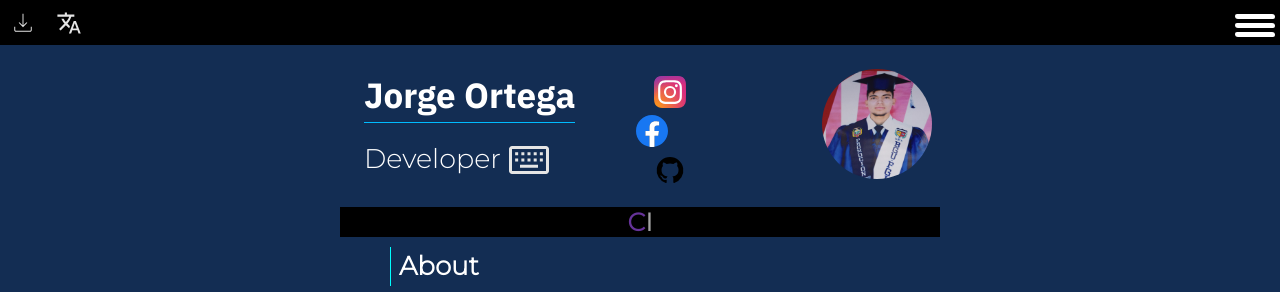
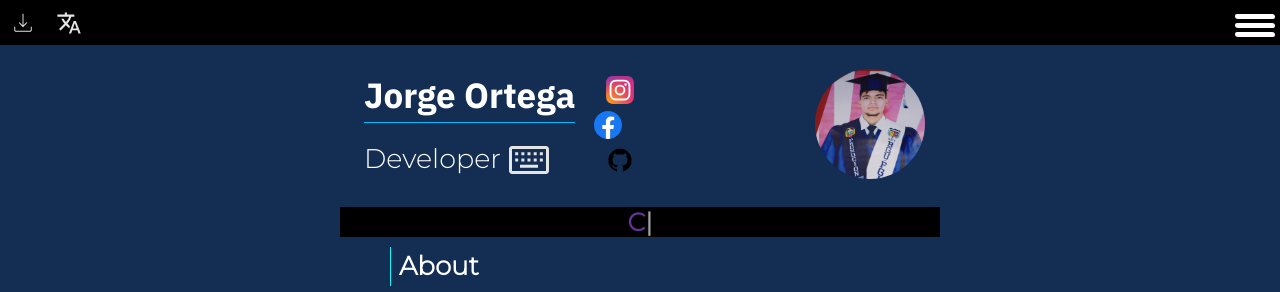
Before and after one commit to jorgeortega123/MyMoneyApp, a React (Vite) app: page /cv in a window 1280 px wide. Shown: the top 292 px of the page. Built offline with nearby package versions, Linux system fonts and the light colour scheme; no server answers; a web font is replaced by a local one.

Commit message:
Social added

```diff
--- a/src/components/cv/ContainerProyects.tsx
+++ b/src/components/cv/ContainerProyects.tsx
@@ -1,4 +1,4 @@
-import React, { useEffect } from "react";
+import React, { useCallback, useEffect } from "react";
 //@ts-ignore
 import newWindow from "../../assets/svg/newWindow.svg";
 export default function ContainerProyects({
@@ -93,13 +93,15 @@ export default function ContainerProyects({
 */
 
   //window.addEventListener('load', ()=> elemets())
+
+
   return (
     <div className="w-full border pl-2 pr-2">
       <div className="items-center flex justify-center">
         <div className="w-max h-max flex rotate180 flex-col-reverse justify-right">
-          <span className="linesTitle oneTitle"></span>
-          <span className="linesTitle twoTitle"></span>
-          <span className="linesTitle thrTitle"></span>
+          <span className={`linesTitle oneTitle w-[${(index + 1 * 100 / 4)}px]`}></span>
+          <span className={`linesTitle twoTitle w-[${(index + 1  * 100 / 2)}px]`}></span>
+          <span className={`linesTitle thrTitle w-[${(index + 1  * 100 / 2)}px]`}></span>
         </div>
         <p>{title}</p>
         <img
@@ -115,7 +117,7 @@ export default function ContainerProyects({
         />
       </div>
       <div className="flex-col sm:flex-row w-full">
-        <div className="w-full items-center flex justify-center p-2">
+        <div className="w-full items-center flex justify-center p-2 proyects-container">
           <img src={img} className="imageExamples " alt="" />
         </div>
         <div className="h-full flex flex-col justify-end">
--- a/src/components/cv/index.jsx
+++ b/src/components/cv/index.jsx
@@ -221,11 +221,11 @@ const CvMain = () => {
                 <img className="fill-slate-200 pl-1" src={keyboardSvg} alt="" />
               </div>
             </div>
-            <div className="pt-6 pr-5 pl-1 w-full">
+            <div className="pt-6 w-full">
               <div className="flex w-full">
-                <div className="flex-col ml-[60px]">
+                <div className="flex-col ml-4 justify-left">
                 <SocialNetworks url={'https://www.instagram.com/jorgeandresyts/'} img={instagramSGV} classNamee={'ml-2'}></SocialNetworks>
-                <SocialNetworks url={'https://www.facebook.com/mateo.garrido.5268'}  img={facebookSVG} classNamee={'ml-[-10px]'}></SocialNetworks>
+                <SocialNetworks url={'https://www.facebook.com/mateo.garrido.5268'}  img={facebookSVG} classNamee={'ml-[-4px]'}></SocialNetworks>
                 <SocialNetworks url={'https://github.com/jorgeortega123'} img={githubSVG} classNamee={'ml-2'}></SocialNetworks>
                 </div>
                 <div className="cvImage"></div>
@@ -243,16 +243,16 @@ const CvMain = () => {
                 className="w-full console-underscoree bg-transparent"
                 id="console"
               >
-                I
+                |
               </div>
             </div>
           </div>
           <div id="about" className="textWrote w-10/12 mx-auto">
             <div className="w-full flex flex-col space-y-5 mb-5">
+
               <p className="titleText">{dataText.headers.about}</p>
-              <p className="normalText containerText">
-                {dataText.headers.aboutInfo}
-              </p>
+              <div className="normalText containerText" dangerouslySetInnerHTML={{__html:dataText.headers.aboutInfo}}></div>
+
             </div>
             <div id="proyects">
               <p className="titleText mb-5 mt-1 ">Proyects</p>
--- a/src/components/cv/index.scss
+++ b/src/components/cv/index.scss
@@ -83,11 +83,17 @@ html {
 .cvImage {
     width: 110px;
   height: 110px;
-  position: absolute;
- right: 8px;
+ position: absolute;
+ right: 0px;
+ margin-right: 15px;
   background-image: url('../../assets/image/cv/cv.jpg');
   background-size: cover;
-  border-radius: 100px;
+  border-radius: 300px;
+}
+.Social {
+  position: relative;
+  width: 28px;
+  margin: 7px;
 }
 .tagsLanguajes {
   width: min-content;
@@ -179,26 +185,29 @@ html {
 
   .oneTitle {
     top: 5px;
-    width: 12px;
+
 
     }
     .twoTitle {
       top: -2px;
-      width: 55px;
+
     }
     .thrTitle {
       bottom: 2px;
-      width: 30px
+
     }
 .rotate180  {
   transform: rotate(180deg);
 }
+.proyects-container {
+  min-width: 340px;
+}
 .imageExamples {
   background-image: url('../../src/assets/cv/proyects/myMoney.jpg');
   background-repeat: no-repeat;
-  min-width: 420px;
 }
-.Social {
-  width: 32px;
-  margin: 7px;
+
+.text-bold{
+  font-weight: 800;
+  color: #02ff63;
 }
--- a/src/components/cv/langs.js
+++ b/src/components/cv/langs.js
@@ -2,16 +2,16 @@ export const lang = {
     es: {
         headers: {
             about: 'Acerca de mi',
-            aboutInfo: 'Hola, soy desarrollador <mark> frontend <mark/>, desde los 14 he estado en el mundo de la programacion conozco varios frameworks y tecnologias web. Como: ReactJs, TailwindCss (Tambien manejo Css nativo y Vanila JS).  a un nivel avanzado. Tambien manejo plataformas como Cloudfare, Azure y Google Cloud, He trabajado con Apis de google y telegram. '
+            aboutInfo: "Hola, soy desarrollador <span class='text-bold'>frontend</span>, desde los 14 he estado en el mundo de la programacion conozco varios frameworks y tecnologias web. Como: <span class='text-bold'>ReactJs</span>, <span class='text-bold'>TailwindCss</span> (Tambien manejo Css nativo y Vanila JS).  a un nivel avanzado. Tambien manejo plataformas como Cloudfare, Azure y Google Cloud, He trabajado con <span class='text-bold'>Apis</span> de Google y telegram. "
         },
         contact: {
-            about: 'Si quiere contactarse conmigo puede mandar un sms o llamar al numero:',
+            about: "Si quiere <span class='text-bold'>contactarse</span> conmigo puede mandar un sms o llamar al numero:",
             number: '0962716235'
         },
         proyects: [
             {
                 title: 'My Money',
-                about: 'Una billetera digital que permite tener gestionado los egresos personales del usuario en un determinado tiempo. Almacena en el historial todas las transacciones del usuario a través de costos y gastos, fijos y variables que permiten hacer ciencias de datos con la información obtenida',
+                about: "Una billetera digital que permite tener gestionado los <span class='text-bold'>egresos personales</span> del usuario en un determinado tiempo. Almacena en el historial todas las transacciones del usuario a través de costos y gastos, fijos y variables que permiten hacer ciencias de datos con la información obtenida",
                 tags: ["React", "Typescript", 'Express', 'TailwindCss', 'TelegramApi', 'GoogleApi'],
                 img:"https://res.cloudinary.com/ddcoxtm2v/image/upload/v1662085373/myMoney_rqopx1.png",
                 web: "https://mymoneyapp.pages.dev/app/myMoney"
```
